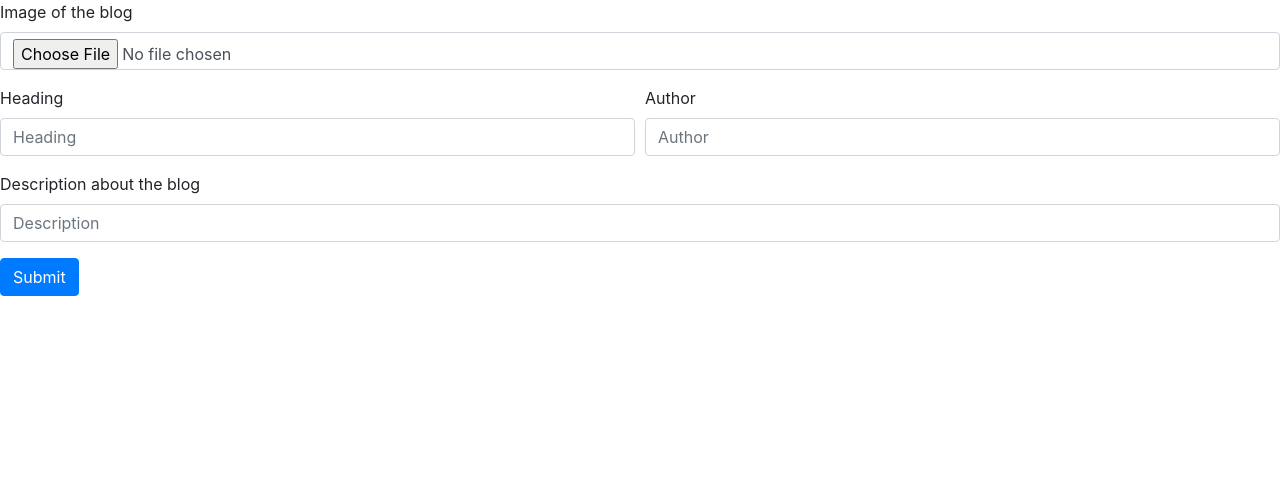
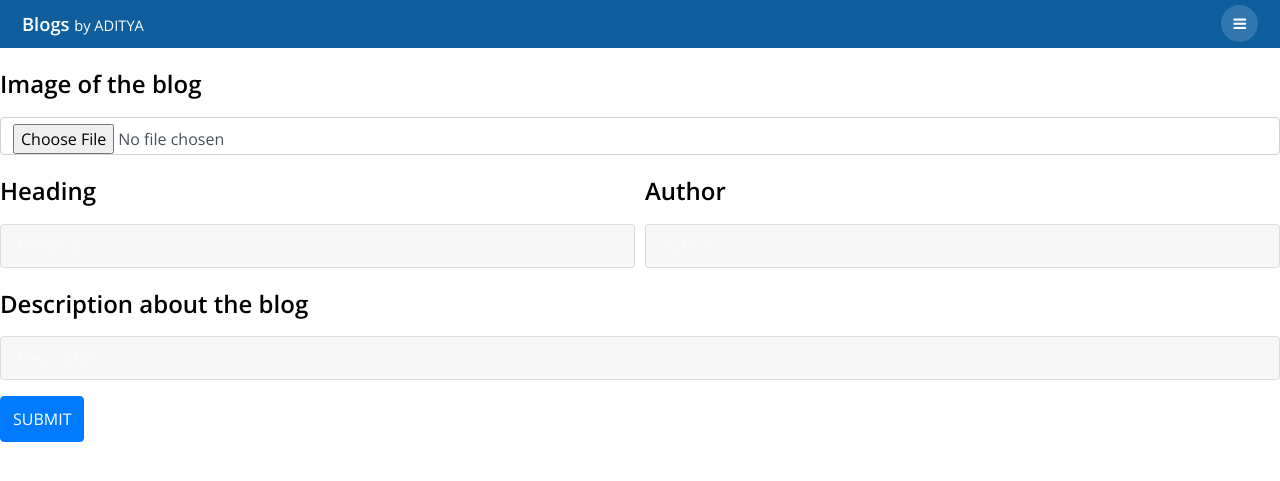
Before and after one commit to Aditya-2001/blogs, a Django app: page /login_request/ in a window 1280 px wide. Shown: the top 481 px of the page. Run offline with Django 3.2, Linux system fonts and the light colour scheme; a user stored in the database is signed in; some libraries are stand-ins or nearby versions.

Commit message:
styles added

```diff
--- a/blog/home/templates/home/add_your_blog.html
+++ b/blog/home/templates/home/add_your_blog.html
@@ -1,35 +1,65 @@
+{% load static %}
 <!DOCTYPE html>
 <html>
 <head>
 	<title>Create a blog</title>
 	<link rel="stylesheet" href="https://stackpath.bootstrapcdn.com/bootstrap/4.5.2/css/bootstrap.min.css" integrity="sha384-JcKb8q3iqJ61gNV9KGb8thSsNjpSL0n8PARn9HuZOnIxN0hoP+VmmDGMN5t9UJ0Z" crossorigin="anonymous">
+	<meta charset="utf-8" />
+	<meta name="viewport" content="width=device-width, initial-scale=1" />
+	<link rel="stylesheet" href="https://maxcdn.bootstrapcdn.com/bootstrap/4.0.0/css/bootstrap.min.css" integrity="sha384-Gn5384xqQ1aoWXA+058RXPxPg6fy4IWvTNh0E263XmFcJlSAwiGgFAW/dAiS6JXm" crossorigin="anonymous">
+	<link rel="stylesheet" href="{% static 'css/main.css' %}" />
 </head>
-<body>
+<body style="background-color: white; color: black;">
+	<!-- Header -->
+	<header id="header" class="alt" style="background-color: #0e5e9d">
+		<div class="logo"><a href="{% url 'index' %}">Blogs  <span>by ADITYA</span></a></div>
+		<a href="#menu"><span>Menu</span></a>
+	</header>
+
+<!-- Nav -->
+	<nav id="menu" style="background-color: #0e5e9d;">
+		<ul class="links">
+			<li>Welcome  {{request.user}}</li>
+			<br>
+			<li><a href="{% url 'index' %}">Home</a></li>
+			<li><a href="{% url 'logout_request' %}">Logout</a></li>
+		</ul>
+	</nav>
+
+	<div style="margin-top: 5%;">
 	<form method="POST" action="{% url 'createblog' %}" enctype="multipart/form-data">
 		{% csrf_token %}
 		<div class="form-group">
-			<label for="image">Image of the blog</label>
+			<label for="image"><font size="+2"><b style="color: black;">Image of the blog</b></font></label>
 			<input type="file" name="image" class="form-control" id="inputAddress" required>
 		  </div>
 		<div class="form-row">
 		  <div class="form-group col-md-6">
-			<label for="heading">Heading</label>
+			<label for="heading"><font size="+2"><b style="color: black;">Heading</b></font></label>
 			<input type="text" name="heading" class="form-control" id="inputEmail4" placeholder="Heading" required>
 		  </div>
 		  <div class="form-group col-md-6">
-			<label for="author">Author</label>
+			<label for="author"><font size="+2"><b style="color: black;">Author</b></font></label>
 			<input type="text" name="author" class="form-control" id="inputPassword4" placeholder="Author" required>
 		  </div>
 		</div>
 		<div class="form-group">
-		  <label for="brief">Description about the blog</label>
-		  <input type="text" name="description" class="form-control" id="inputAddress" placeholder="Description" required>
+		  <label for="brief"><font size="+2"><b style="color: black;">Description about the blog</b></font></label>
+		  <input type="text" name="brief" class="form-control" id="inputAddress" placeholder="Description" required>
 		</div>
 		<!--<div class="form-group">
 			<label for="image">Image</label>
 			<input type="image" name="image" required>
 		</div> -->
 		<button type="submit" class="btn btn-primary">Submit</button>
-	  </form>
+	  </form></div>
+
+	  <!-- Scripts -->
+			<script src="{% static 'js/jquery.min.js' %}"></script>
+			<script src="{% static 'js/jquery.scrolly.min.js' %}"></script>
+			<script src="{% static 'js/jquery.scrollex.min.js' %}"></script>
+			<script src="{% static 'js/skel.min.js' %}"></script>
+			<script src="{% static 'js/util.js' %}"></script>
+			<script src="{% static 'js/main.js' %}"></script>
 </body>
 </html>
--- a/blog/home/templates/home/register.html
+++ b/blog/home/templates/home/register.html
@@ -8,7 +8,8 @@
 		<link rel="stylesheet" href="{% static 'css/main.css' %}" />
 		<link href="//maxcdn.bootstrapcdn.com/bootstrap/4.1.1/css/bootstrap.min.css" rel="stylesheet" id="bootstrap-css">
         <script src="//maxcdn.bootstrapcdn.com/bootstrap/4.1.1/js/bootstrap.min.js"></script>
-        <script src="//cdnjs.cloudflare.com/ajax/libs/jquery/3.2.1/jquery.min.js"></script>
+		<script src="//cdnjs.cloudflare.com/ajax/libs/jquery/3.2.1/jquery.min.js"></script>
+		<link rel="stylesheet" href="https://maxcdn.bootstrapcdn.com/bootstrap/4.0.0/css/bootstrap.min.css" integrity="sha384-Gn5384xqQ1aoWXA+058RXPxPg6fy4IWvTNh0E263XmFcJlSAwiGgFAW/dAiS6JXm" crossorigin="anonymous">
 	</head>
 	<body class="subpage">
 
```
Also changed, not shown: blog/home/templates/home/description.html (+7 -17 lines), blog/home/templates/home/index.html (+8 -8 lines), blog/db.sqlite3, blog/post_images/post_images/pic03.jpg (added), blog/post_images/post_images/pic03_oHLlEtf.jpg (added), blog/post_images/post_images/pic07.jpg (added), blog/post_images/post_images/pic07_9Wd3agH.jpg (added), blog/post_images/post_images/pic07_G6iIlKX.jpg (added), blog/post_images/post_images/pic07_ZnocDq3.jpg (added), blog/post_images/post_images/pic07_a3olyNh.jpg (added), blog/post_images/post_images/pic07_vegg2od.jpg (added).
